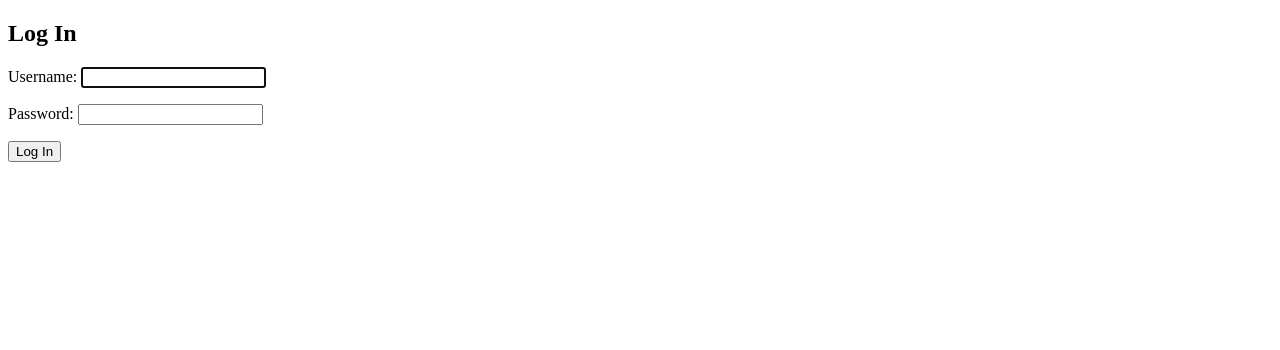
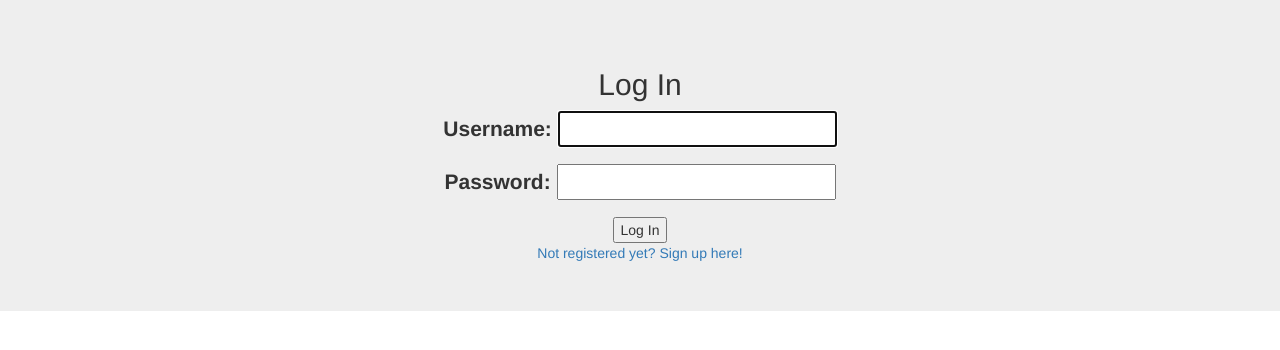
Before and after one commit to bgra9487/MCA, a Django app: page /login/ in a window 1280 px wide. Shown: the top 350 px of the page. Run offline with Django 3.2, Linux system fonts and the light colour scheme; some libraries are stand-ins or nearby versions.

Commit message:
modified base to use bootstrap

```diff
--- a/mca/templates/base.html
+++ b/mca/templates/base.html
@@ -3,7 +3,11 @@
 <html>
 <head>
   <meta charset="utf-8">
-  <title>{% block title %}Django Auth Tutorial{% endblock %}</title>
+  <meta name="viewport" content="width=device-width, initial-scale=1">
+  <link rel="stylesheet" href="https://maxcdn.bootstrapcdn.com/bootstrap/3.4.1/css/bootstrap.min.css">
+  <script src="https://ajax.googleapis.com/ajax/libs/jquery/3.5.1/jquery.min.js"></script>
+  <script src="https://maxcdn.bootstrapcdn.com/bootstrap/3.4.1/js/bootstrap.min.js"></script>
+  <title>{% block title %}cameron eggien big math website{% endblock %}</title>
 </head>
 <body>
   <main>
--- a/mca/templates/registration/login.html
+++ b/mca/templates/registration/login.html
@@ -3,10 +3,15 @@
 {% block title %}Login{% endblock %}
 
 {% block content %}
+<div class = "jumbotron d-flex align-items-center text-center min-vh-100">
+  <div class="container-fluid">
     <h2>Log In</h2>
     <form method="post">
       {% csrf_token %}
       {{ form.as_p }}
       <button type="submit">Log In</button>
     </form>
+    <a href="{% url 'signup' %}">Not registered yet? Sign up here!</a>
+  </div>
+</div>
 {% endblock %}
```
Lines whose indentation alone changed are shown as unchanged.
